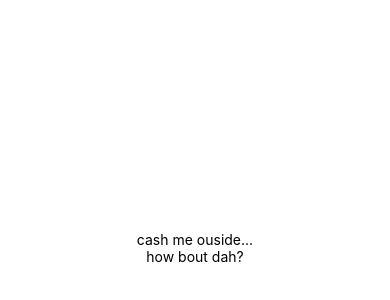
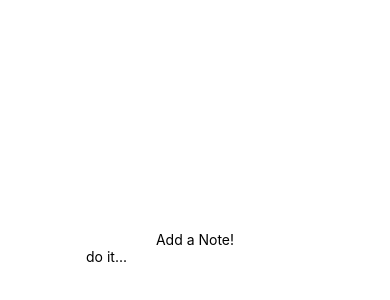
Before and after one commit to jessebillard/react-native-ToDoList, a React Native app: screen / in a window 390 px wide. Shown: the part 174-474 px from the top of the page. Built offline with nearby package versions, Linux system fonts and the light colour scheme.

Commit message:
comments out redux, adds and tests basic input is working, adds component files

```diff
--- a/App.js
+++ b/App.js
@@ -1,12 +1,39 @@
 import React from 'react';
-import { StyleSheet, Text, View } from 'react-native';
+import { StyleSheet, Text, View, TextInput } from 'react-native';
+// import { connect } from 'react-redux'
+// import { addNote, removeNote } from './actions/index'
 
-export default class App extends React.Component {
+class App extends React.Component {
+  constructor() {
+    super()
+    this.state = {
+      input: '',
+      noteTitle: ''
+    }
+  }
+
+  handleSubmit = () => {
+    this.setState({
+      noteTitle: this.state.input
+    }, () => console.log(this.state))
+  }
+
+  handleChange = (text) => {
+    this.setState({
+      input: text
+    })
+  }
+
   render() {
     return (
       <View style={styles.container}>
-        <Text>cash me ouside...</Text>
-        <Text>how bout dah?</Text>
+        <Text>Add a Note!</Text>
+        <TextInput
+          placeholder="do it..."
+          onSubmitEditing={this.handleSubmit}
+          onChangeText={this.handleChange}
+          value={this.state.input}
+        />
       </View>
     );
   }
@@ -20,3 +47,12 @@ const styles = StyleSheet.create({
     justifyContent: 'center',
   },
 });
+
+// const mapStateToProps = (state) => {
+//   return {
+//     notes: state.notes
+//   }
+// }
+
+export default App
+// export default connect(mapStateToProps, { addNote, removeNote })(App)
--- a/reducer/notesReducer.js
+++ b/reducer/notesReducer.js
@@ -2,11 +2,12 @@ export default (state = {notes: []}, action) => {
     switch (action.type) {
         case 'ADD_NOTE':
             return {
-
+                notes: [...state.notes, action.note]
             }
         case 'REMOVE_NOTE':
+
             return {
-
+                notes: [...state.notes]
             }
     }
 }
--- a/store.js
+++ b/store.js
@@ -1,8 +1,6 @@
 import { createStore } from 'redux'
-import { reducer } from './reducer/notesReducer'
+import reducer from './reducer/notesReducer'
 
-export function configureStore() {
+export default function configureStore() {
     return createStore(reducer)
 }
-
-export const store = configureStore()
```
Also changed, not shown: mumbojumbo.js (added, +16 -0 lines), components/Checkbox.js (added), components/Footer.js (added), components/Input.js (added), components/List.js (added), components/Title.js (added).
